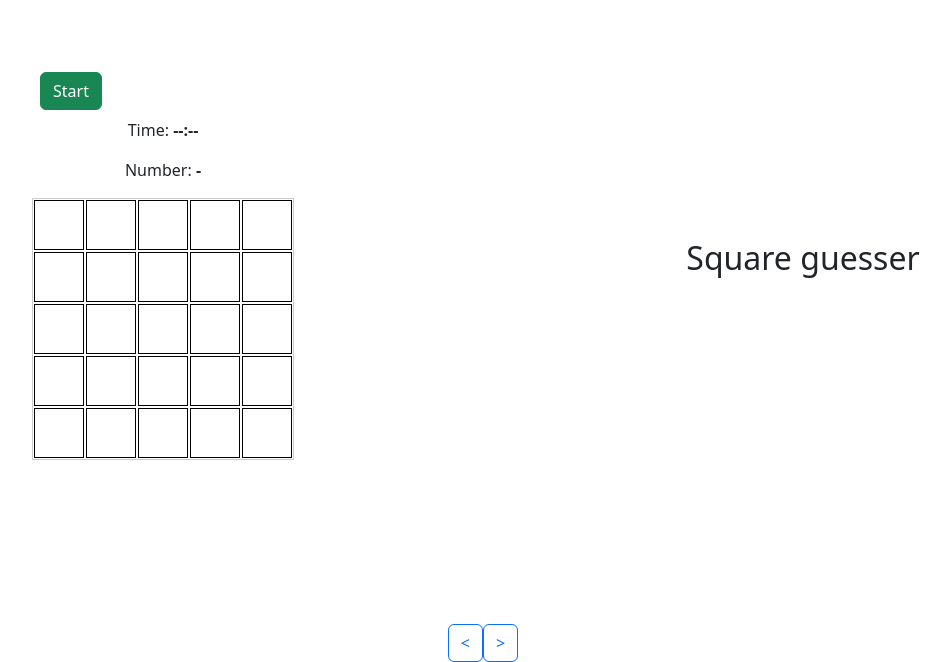
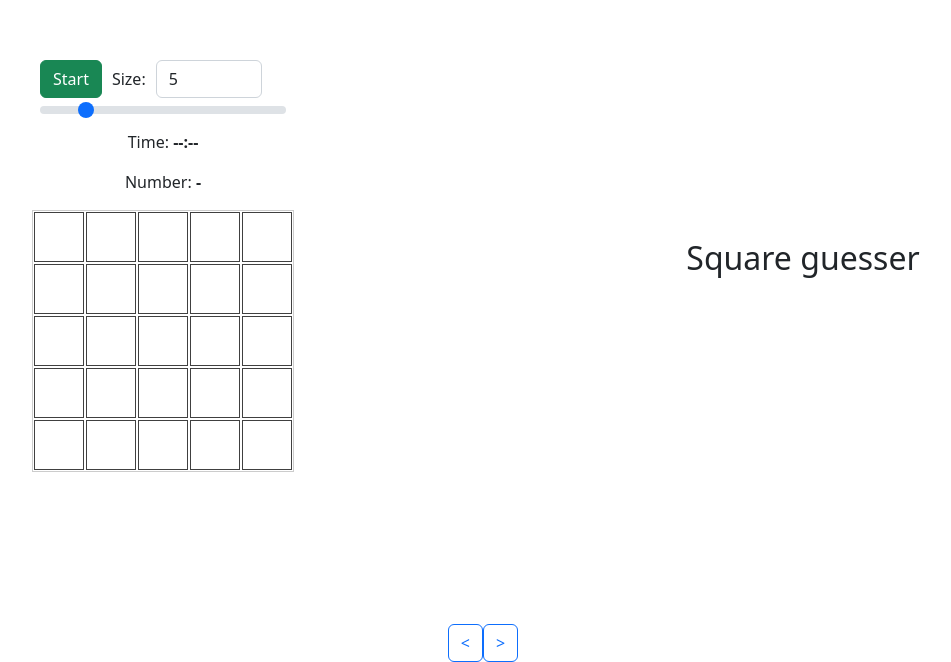
Before and after one commit to TheMrBlackLord/brain-games, a React (Create React App) app: page / in a window 1280 px wide. Shown: the part 138-800 px from the top of the page, without its empty margins (157-1108 px from the left). Built offline with nearby package versions, Linux system fonts and the light colour scheme.

Commit message:
add contols

```diff
--- a/src/components/schulte/Cell.tsx
+++ b/src/components/schulte/CellComponent.tsx
@@ -4,26 +4,26 @@ import { RootState } from '../../store';
 import styles from './styles/Cell.module.scss';
 import { sample } from 'lodash'
 
-interface CellProps {
+interface CellComponentProps {
    value: number;
    style?: CSSProperties;
    click: () => boolean;
 }
 
 const colors: string[] = [
-   "green",
-   "red",
-   "black",
-   "blue",
-   "magenta",
-   "orange"
+   "#F0C02D",
+   "#F5F5F5",
+   "#94D24A",
+   "#BD80F6",
+   "#E1526E",
+   "#6898CB",
 ];
 
-const Cell: FC<CellProps> = ({ value, style, click }) => {
+const CellComponent: FC<CellComponentProps> = ({ value, style, click }) => {
    const isGameStarted = useSelector((state: RootState) => state.schulte.isGameStarted);
-   const [hidden, setHidden] = useState(!isGameStarted);
+   const [hidden, setHidden] = useState<boolean>(!isGameStarted);
 
-   const color = useMemo(() => {
+   const backgroundColor = useMemo(() => {
       return sample(colors);
    }, []);
 
@@ -39,7 +39,11 @@ const Cell: FC<CellProps> = ({ value, style, click }) => {
    return (
       <div
          className={styles.cell}
-         style={{ ...style, color }}
+         style={{
+            ...style,
+            backgroundColor:
+               hidden || !isGameStarted ? "transparent" : backgroundColor,
+         }}
          onClick={onClick}
       >
          {hidden || !isGameStarted ? "" : value}
@@ -47,4 +51,4 @@ const Cell: FC<CellProps> = ({ value, style, click }) => {
    );
 };
 
-export default Cell;
+export default CellComponent;
--- a/src/components/schulte/SchulteControls.tsx
+++ b/src/components/schulte/SchulteControls.tsx
@@ -1,8 +1,12 @@
-import React, { FC } from 'react';
+import React, { ChangeEvent, FC, Fragment } from 'react';
 import { useSelector, useDispatch } from "react-redux";
-import { setTableSize } from '../../store/slices/SchulteSlice';
+import {
+   setTableSize,
+   setCellStyleSize,
+   setCellFontSize,
+} from "../../store/slices/SchulteSlice";
 import { RootState, AppDispatch } from '../../store';
-import { Button } from 'react-bootstrap';
+import { Button, Form } from 'react-bootstrap';
 import styles from './styles/SchulteControls.module.scss'
 
 interface SchulteControlsProps {
@@ -13,14 +17,50 @@ interface SchulteControlsProps {
 const SchulteControls: FC<SchulteControlsProps> = ({ start, stop }) => {
    const dispatch = useDispatch<AppDispatch>();
    const isGameStarted = useSelector((state: RootState) => state.schulte.isGameStarted);
+   const tableSize = useSelector((state: RootState) => state.schulte.tableSize);
+   const cellStyleSize = useSelector((state: RootState) => state.schulte.cellStyleSize);
+
+   const cellStyleHandler = (e: ChangeEvent<HTMLInputElement>) => {
+      dispatch(setCellStyleSize(+e.target.value));
+      dispatch(setCellFontSize(+e.target.value));
+   }
+   const changeSize = (e: ChangeEvent<HTMLInputElement>) => {
+      const value = +e.target.value;
+      if (value >= 5 && value <= 10) {
+         dispatch(setTableSize(value));
+      }
+   }
 
    return (
       <div className={styles.controls}>
          {isGameStarted ? (
-            <Button variant="danger" onClick={stop}>Stop</Button>
+            <Button variant="danger" onClick={stop}>
+               Stop
+            </Button>
          ) : (
-            <Button variant="success" onClick={start}>Start</Button>
+            <Fragment>
+               <div className={styles.startButtons}>
+                  <Button variant="success" onClick={start}>
+                     Start
+                  </Button>
+                  <Form.Label className="my-0">Size:</Form.Label>
+                  <Form.Control
+                     type="number"
+                     value={tableSize}
+                     onChange={changeSize}
+                     min="5"
+                     max="10"
+                  ></Form.Control>
+               </div>
+            </Fragment>
          )}
+         <Form.Range
+            title={`${cellStyleSize}`}
+            value={cellStyleSize}
+            onChange={cellStyleHandler}
+            min={40}
+            max={100}
+         />
       </div>
    );
 };
--- a/src/components/schulte/SchulteTableComponent.tsx
+++ b/src/components/schulte/SchulteTableComponent.tsx
@@ -1,30 +1,37 @@
 import React, { useState, useMemo, Fragment } from 'react';
-import { useSelector, useDispatch } from "react-redux";
 import { setIsGameStarted } from '../../store/slices/SchulteSlice';
-import { RootState, AppDispatch } from '../../store';
+import useGameStore from './hooks/useGameStore';
 import { SchulteTable } from '../../models/schulte/SchulteTable';
 import SchulteControls from './SchulteControls';
-import Cell from './Cell';
+import CellComponent from './CellComponent';
 import Stopwatch from './Stopwatch';
 import styles from './styles/SchulteTableComponent.module.scss';
 
-const cellStyleSize = 50;
-
 const SchulteTableComponent = () => {
-   const dispatch = useDispatch<AppDispatch>();
-   const tableSize = useSelector((state: RootState) => state.schulte.tableSize);
-   const isGameStarted = useSelector((state: RootState) => state.schulte.isGameStarted);
-   const [necessaryNumber, setNecessaryNumber] = useState(1);
-   const [table] = useState(new SchulteTable(tableSize));
+   const {
+      dispatch,
+      tableSize,
+      isGameStarted,
+      cellStyleSize,
+      cellFontSize,
+   } = useGameStore();
+   const [necessaryNumber, setNecessaryNumber] = useState<number>(1);
+   const [table] = useState<SchulteTable>(new SchulteTable(tableSize));
 
    const tableStyleSize = useMemo(() => {
-      const borders = 2;
-      const margins = 2;
+      const borders = 2; // border: 1px for each side
+      const margins = 2; // margin 1px
       return (cellStyleSize + margins) * tableSize + borders;
-   }, [tableSize]);
+   }, [tableSize, cellStyleSize]);
+
+   const cells = useMemo(() => {
+      table.reset(tableSize);
+      return table.cells;
+   // eslint-disable-next-line react-hooks/exhaustive-deps
+   }, [tableSize, table, isGameStarted]);
 
    const startGame = () => {
-      table.reset(tableSize);
+      // table.reset(tableSize);
       dispatch(setIsGameStarted(true));
    }
    const stopGame = () => {
@@ -36,7 +43,7 @@ const SchulteTableComponent = () => {
       console.log('victory');
    }
    const click = (row: number, col: number) => {
-      const cell = table.getCell(row, col);
+      const cell = table.getCellValue(row, col);
       const isCorrect = cell === necessaryNumber;
       if (isCorrect) {
          if (necessaryNumber === tableSize ** 2) {
@@ -50,29 +57,35 @@ const SchulteTableComponent = () => {
 
    return (
       <div>
-         <SchulteControls
-            start={startGame}
-            stop={stopGame}
-         />
+         <SchulteControls start={startGame} stop={stopGame} />
          <div className={styles.info}>
-            <p>Time: <strong><Stopwatch isRunning={isGameStarted}/></strong></p>
-            <p>Number: <strong>{isGameStarted ? necessaryNumber : '-'}</strong></p>
+            <p>
+               Time:&nbsp;
+               <strong>
+                  <Stopwatch isRunning={isGameStarted} />
+               </strong>
+            </p>
+            <p>
+               Number:&nbsp;
+               <strong>{isGameStarted ? necessaryNumber : "-"}</strong>
+            </p>
          </div>
          <div
             className={styles.table}
             style={{ width: tableStyleSize, height: tableStyleSize }}
          >
-            {table.cells.map((row, y) => (
-               <Fragment key={row.join("")}>
+            {cells.map((row, y) => (
+               <Fragment key={row[y].ids[0]}>
                   {row.map((cell, x) => (
-                     <Cell
-                        key={cell}
+                     <CellComponent
+                        key={cell.ids[1]}
                         style={{
                            width: cellStyleSize,
                            height: cellStyleSize,
+                           fontSize: cellFontSize,
                         }}
                         click={() => click(y, x)}
-                        value={cell}
+                        value={table.getCellValue(y, x)}
                      />
                   ))}
                </Fragment>
--- a/src/components/schulte/Stopwatch.tsx
+++ b/src/components/schulte/Stopwatch.tsx
@@ -5,7 +5,7 @@ interface StopwatchProps {
 }
 
 const Stopwatch: FC<StopwatchProps> = ({ isRunning }) => {
-   const [time, setTime] = useState(0);
+   const [time, setTime] = useState<number>(0);
 
    useEffect(() => {
       let interval!: NodeJS.Timer;
--- /dev/null
+++ b/src/components/schulte/hooks/useGameStore.ts
@@ -0,0 +1,20 @@
+import { useSelector, useDispatch } from "react-redux";
+import { RootState, AppDispatch } from "../../../store";
+
+const useGameStore = () => {
+   const dispatch = useDispatch<AppDispatch>();
+   const tableSize = useSelector((state: RootState) => state.schulte.tableSize);
+   const isGameStarted = useSelector((state: RootState) => state.schulte.isGameStarted);
+   const cellStyleSize = useSelector((state: RootState) => state.schulte.cellStyleSize);
+   const cellFontSize = useSelector((state: RootState) => state.schulte.cellFontSize);
+
+   return {
+      dispatch,
+      tableSize,
+      isGameStarted,
+      cellStyleSize,
+      cellFontSize,
+   }
+}
+
+export default useGameStore;
--- a/src/components/schulte/styles/Cell.module.scss
+++ b/src/components/schulte/styles/Cell.module.scss
@@ -2,13 +2,9 @@
    display: flex;
    justify-content: center;
    align-items: center;
-   border: 1px solid #000;
+   border: 1px solid #404040;
    margin: 1px;
    font-weight: bold;
-   color: #000;
+   color: #312f32;
    user-select: none;
-
-   &:hover {
-      background-color: rgb(185, 185, 185);
-   }
 }
--- a/src/components/schulte/styles/SchulteControls.module.scss
+++ b/src/components/schulte/styles/SchulteControls.module.scss
@@ -1,7 +1,11 @@
 .controls {
    display: flex;
-   flex-direction: row;
-   justify-content: space-between;
-   align-items: center;
+   flex-direction: column;
+   align-items: flex-start;
    padding: 0.5rem;
 }
+.startButtons {
+   display: flex;
+   align-items: center;
+   gap: 10px;
+}
--- /dev/null
+++ b/src/models/schulte/Cell.ts
@@ -0,0 +1,9 @@
+export class Cell {
+   readonly cell: number;
+   readonly ids: [number, number];
+
+   constructor(cell: number) {
+      this.cell = cell;
+      this.ids = [Math.random(), Math.random()];
+   }
+}
--- a/src/models/schulte/SchulteTable.ts
+++ b/src/models/schulte/SchulteTable.ts
@@ -1,20 +1,22 @@
 import _ from 'lodash';
+import { Cell } from './Cell';
 
 export class SchulteTable {
-   cells: number[][] = [];
+   cells: Cell[][] = [];
 
    constructor (size: number) {
       this.createTable(size);
    }
 
-   private createTable(size: number) {
+   private createTable(size: number): void {
       const numbers = _.shuffle(_.range(1, size * size + 1));
-      this.cells = _.chunk(numbers, size);
+      const cells = _.map(numbers, number => new Cell(number));
+      this.cells = _.chunk(cells, size);
    }
-   getCell(y: number, x: number) {
-      return this.cells[y][x];
+   getCellValue(y: number, x: number): number {
+      return this.cells[y][x].cell;
    }
-   reset(size: number) {
+   reset(size: number): void {
       this.createTable(size);
    }
 }
--- a/src/store/slices/SchulteSlice.ts
+++ b/src/store/slices/SchulteSlice.ts
@@ -1,21 +1,36 @@
-import { createSlice } from '@reduxjs/toolkit'
+import { createSlice, PayloadAction } from '@reduxjs/toolkit'
+
+const fontRatio = 0.4;
 
 export const schulteSlice = createSlice({
-  name: 'schulte',
+   name: "schulte",
    initialState: {
       tableSize: 5,
       isGameStarted: false,
+      cellStyleSize: 50,
+      cellFontSize: 20,
    },
    reducers: {
-    setTableSize(state, action) {
-      state.tableSize = action.payload
+      setTableSize(state, action: PayloadAction<number>) {
+         state.tableSize = action.payload;
       },
-    setIsGameStarted(state, action) {
-      state.isGameStarted = action.payload
-    }
+      setIsGameStarted(state, action: PayloadAction<boolean>) {
+         state.isGameStarted = action.payload;
       },
-})
+      setCellStyleSize(state, action: PayloadAction<number>) {
+         state.cellStyleSize = action.payload;
+      },
+      setCellFontSize(state, action: PayloadAction<number>) {
+         state.cellFontSize = Math.floor(action.payload * fontRatio);
+      },
+   },
+});
 
-export const { setTableSize, setIsGameStarted } = schulteSlice.actions;
+export const {
+   setTableSize,
+   setIsGameStarted,
+   setCellStyleSize,
+   setCellFontSize
+} = schulteSlice.actions;
 
 export default schulteSlice.reducer
```
Lines whose indentation alone changed are shown as unchanged.
